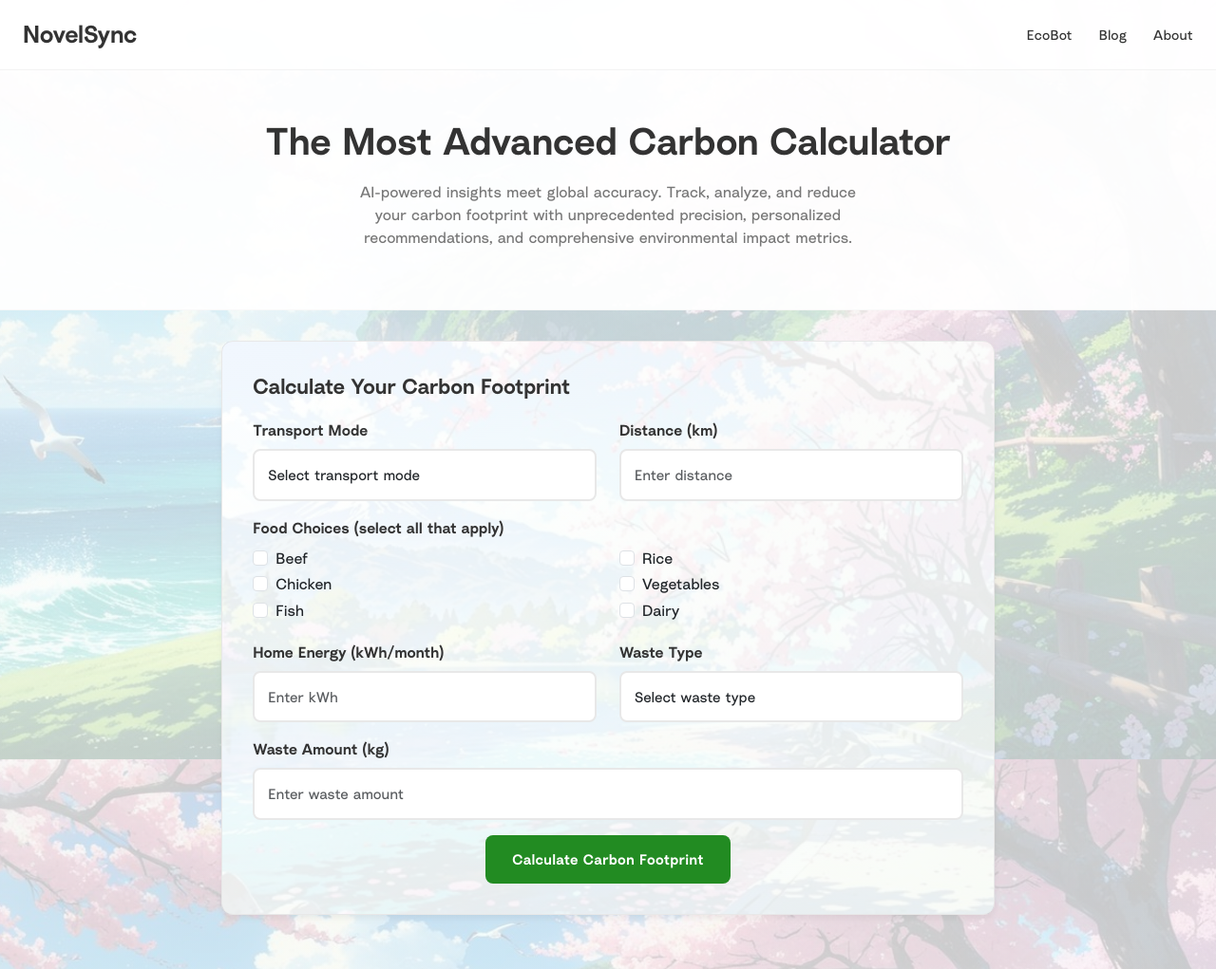
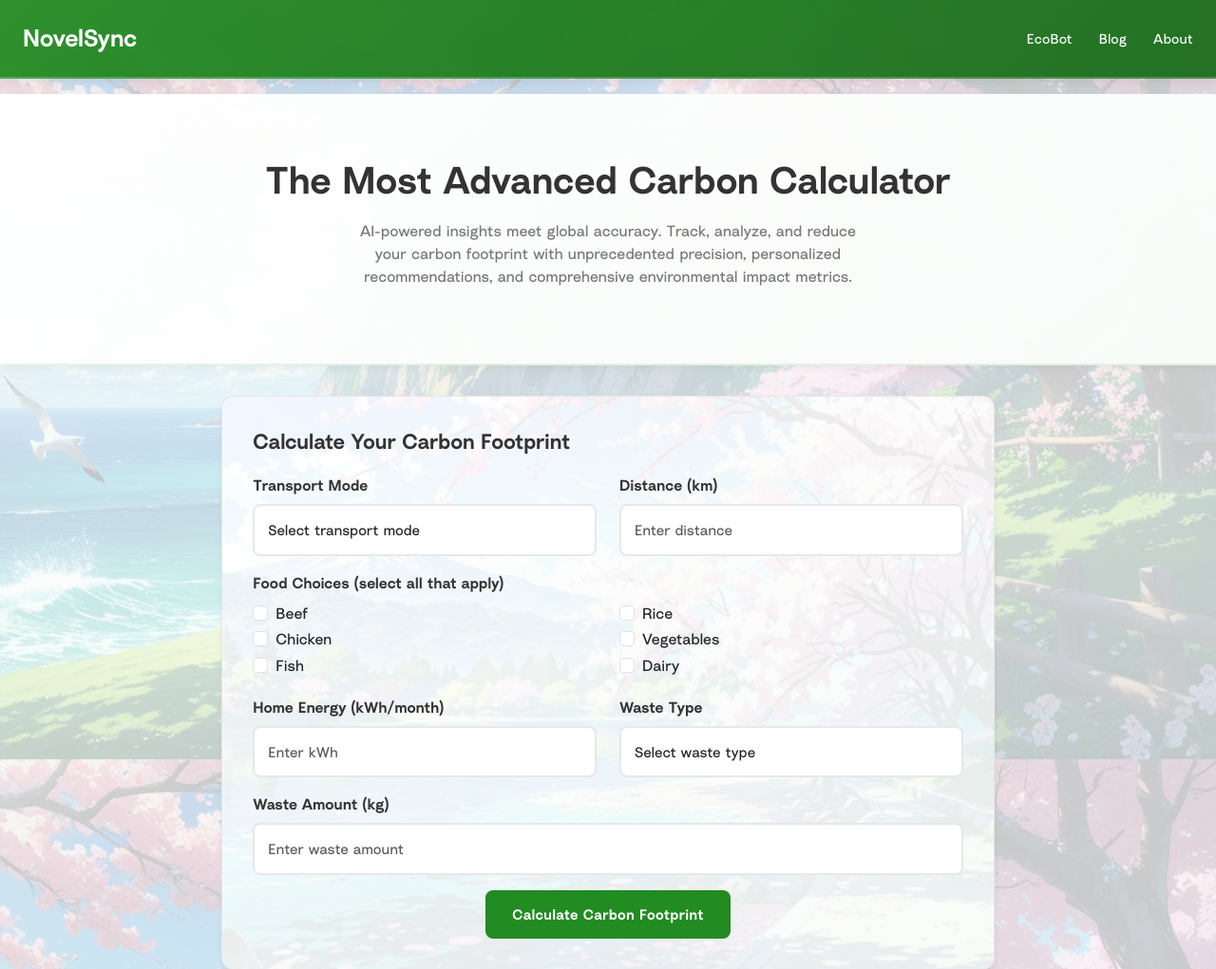
Before and after one commit to tanayvasishtha/NovelSync, a Flask app: page / in a window 1280 px wide. Shown: the top 1021 px of the page at 95% size. Run offline with Flask 3, Linux system fonts and the light colour scheme; some libraries are stand-ins or nearby versions.

Commit message:
Enhanced header and hero section differentiation with green header and improved spacing

```diff
--- a/templates/index.html
+++ b/templates/index.html
@@ -147,13 +147,14 @@
 
         /* Header & Navigation */
         .header {
-            background: rgba(255, 255, 255, 0.98);
-            border-bottom: 1px solid rgba(232, 232, 232, 0.5);
-            padding: 1rem 0;
+            background: linear-gradient(135deg, rgba(34, 139, 34, 0.95) 0%, rgba(26, 107, 26, 0.95) 100%);
+            border-bottom: 2px solid rgba(255, 255, 255, 0.2);
+            padding: 1.25rem 0;
             position: sticky;
             top: 0;
             z-index: 1000;
-            backdrop-filter: blur(10px);
+            backdrop-filter: blur(15px);
+            box-shadow: 0 2px 15px rgba(0, 0, 0, 0.1);
         }
 
         .header-content {
@@ -168,7 +169,7 @@
         .logo {
             font-size: 1.6rem;
             font-weight: 600;
-            color: var(--dark-gray);
+            color: var(--white);
             text-decoration: none;
             letter-spacing: -0.3px;
         }
@@ -180,7 +181,7 @@
         }
 
         .nav-link {
-            color: var(--dark-gray);
+            color: var(--white);
             text-decoration: none;
             font-weight: 400;
             font-size: 0.9rem;
@@ -188,7 +189,7 @@
         }
 
         .nav-link:hover {
-            color: var(--primary-green);
+            color: rgba(255, 255, 255, 0.8);
         }
 
         .logo:hover {
@@ -200,9 +201,11 @@
         /* Hero Section */
         .hero {
             text-align: center;
-            padding: 3rem 0 2rem;
-            background: rgba(255, 255, 255, 0.95);
-            border-bottom: 1px solid rgba(232, 232, 232, 0.3);
+            padding: 4rem 0 3rem;
+            background: linear-gradient(135deg, rgba(255, 255, 255, 0.98) 0%, rgba(248, 252, 249, 0.98) 100%);
+            border-bottom: 2px solid rgba(34, 139, 34, 0.1);
+            margin-top: 1rem;
+            box-shadow: 0 2px 10px rgba(0, 0, 0, 0.05);
         }
 
 
```
Also changed, not shown: novelsync.db.
